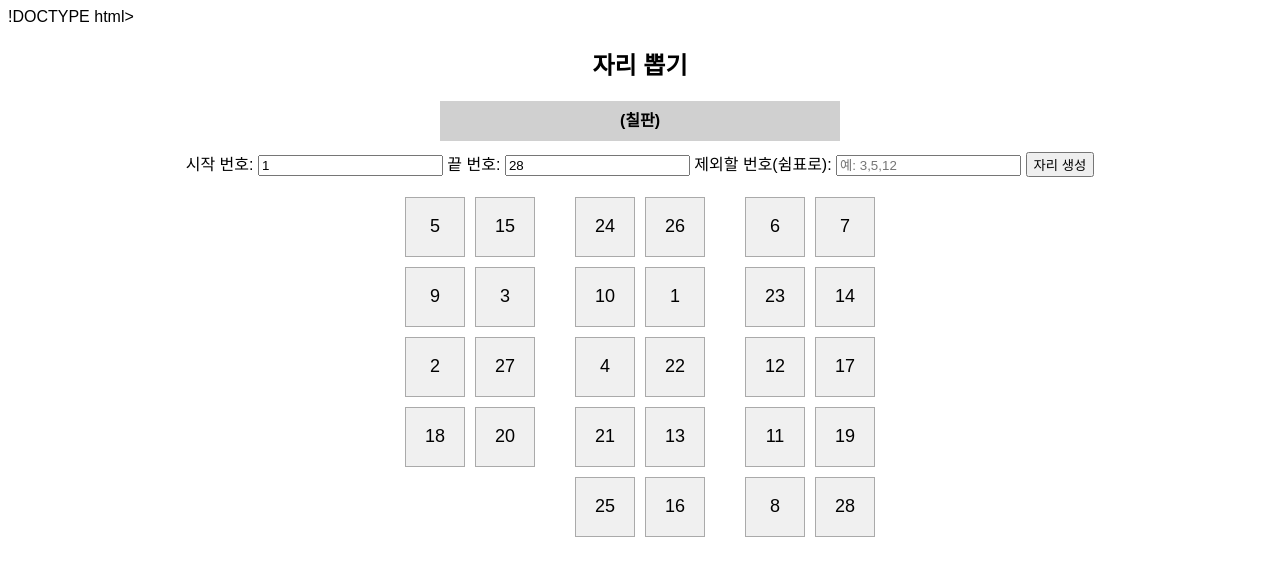
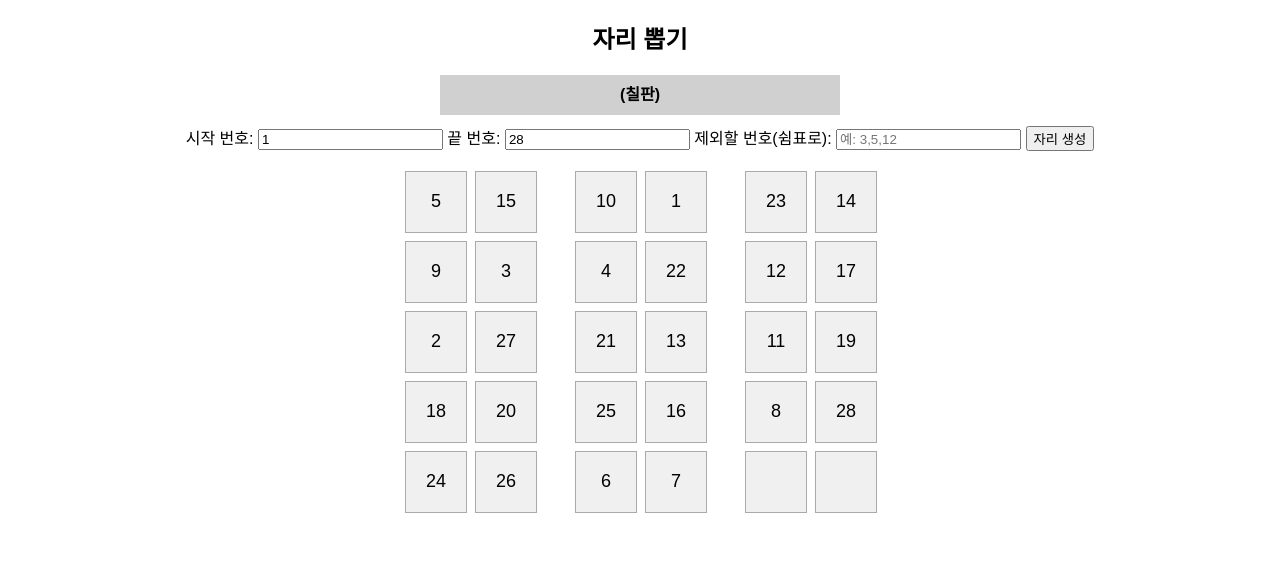
Before and after one commit to Hello4352/hello4352-index.html, a plain HTML site: page index.html in a window 1280 px wide. Both pictures are taken after a click on the button "자리 생성". Drawn offline with Linux system fonts and the light colour scheme.

Commit message:
Update index.html

```diff
--- a/index.html
+++ b/index.html
@@ -1,8 +1,8 @@
-!DOCTYPE html>
+<!DOCTYPE html>
 <html lang="ko">
 <head>
   <meta charset="UTF-8" />
-  <title>자리 뽑기</title>
+  <title>자리 뽑기 - X 및 빈칸 처리</title>
   <style>
     body { font-family: sans-serif; }
     .layout {
@@ -10,13 +10,12 @@
       justify-content: center;
       gap: 40px;
       margin-top: 20px;
+      flex-wrap: wrap;
     }
     .section {
       display: grid;
       gap: 10px;
     }
-    .left { grid-template-columns: repeat(2, 60px); grid-template-rows: repeat(4, 60px); }
-    .center, .right { grid-template-columns: repeat(2, 60px); grid-template-rows: repeat(5, 60px); }
     .cell {
       background: #f0f0f0;
       border: 1px solid #aaa;
@@ -25,10 +24,11 @@
       justify-content: center;
       font-size: 18px;
       cursor: pointer;
+      width: 60px;
+      height: 60px;
+      user-select: none;
     }
-    .clicked {
-      background: #ffcccc;
-    }
+    .clicked { background: #ffcccc; }
     .board {
       width: 400px;
       margin: 0 auto;
@@ -56,6 +56,7 @@
 </head>
 <body>
   <h2 style="text-align:center;">자리 뽑기</h2>
+
   <div class="board">(칠판)</div>
 
   <div class="inputs">
@@ -65,41 +66,38 @@
     <button onclick="generateSeats()">자리 생성</button>
   </div>
 
-  <div class="layout">
-    <div class="section left" id="leftSection"></div>
-    <div class="section center" id="centerSection"></div>
-    <div class="section right" id="rightSection"></div>
-  </div>
-
+  <div class="layout" id="seatLayout"></div>
   <div id="unplaced" class="unplaced-box" style="display:none;"></div>
 
   <script>
-    const TOTAL_SEATS = 28;
-    const seatStates = Array(TOTAL_SEATS).fill(null); // 좌석 상태 저장 (X 또는 null)
-
     function shuffle(array) {
-      for (let i = array.length -1; i > 0; i--) {
-        const j = Math.floor(Math.random() * (i +1));
+      for (let i = array.length - 1; i > 0; i--) {
+        const j = Math.floor(Math.random() * (i + 1));
         [array[i], array[j]] = [array[j], array[i]];
       }
     }
 
-    function createCell(seatIndex, value) {
+    let seatStates = []; // "X"로 표시된 칸 정보
+    let seatValues = [];
+
+    function createCell(index, value) {
       const div = document.createElement("div");
       div.className = "cell";
-      div.textContent = value;
-      div.dataset.seatIndex = seatIndex;
+      div.dataset.seatIndex = index;
 
-      if (seatStates[seatIndex] === "X") {
+      if (seatStates[index] === "X") {
         div.textContent = "×";
         div.classList.add("clicked");
+      } else {
+        div.textContent = value === "" ? "" : value;
+        div.classList.remove("clicked");
       }
 
       div.addEventListener("click", () => {
         const idx = parseInt(div.dataset.seatIndex);
         if (seatStates[idx] === "X") {
           seatStates[idx] = null;
-          div.textContent = value;
+          div.textContent = seatValues[idx] === "" ? "" : seatValues[idx];
           div.classList.remove("clicked");
         } else {
           seatStates[idx] = "X";
@@ -114,74 +112,104 @@
     function generateSeats() {
       const start = parseInt(document.getElementById("startNum").value);
       const end = parseInt(document.getElementById("endNum").value);
-      const excludeRaw = document.getElementById("excludeNums").value;
-      const exclude = excludeRaw
+      const exclude = document.getElementById("excludeNums").value
         .split(",")
         .map(s => parseInt(s.trim()))
         .filter(n => !isNaN(n));
-
-      const left = document.getElementById("leftSection");
-      const center = document.getElementById("centerSection");
-      const right = document.getElementById("rightSection");
-      const unplacedBox = document.getElementById("unplaced");
-      left.innerHTML = center.innerHTML = right.innerHTML = "";
-      unplacedBox.style.display = "none";
-      unplacedBox.innerHTML = "";
 
       if (start >= end || start < 1 || end < 1) {
         alert("시작과 끝 번호를 정확히 입력해주세요.");
         return;
       }
 
-      // 1. 시작~끝 번호 모두 배열 생성
+      const totalNumbers = end - start + 1;
       let numbers = [];
       for (let i = start; i <= end; i++) {
-        numbers.push(i);
+        if (!exclude.includes(i)) numbers.push(i);
       }
 
-      // 2. 제외할 번호는 배열에서 제거
-      const filteredNumbers = numbers.filter(n => !exclude.includes(n));
+      const columns = 2;
+      let rows = 3;
+      let perSection = columns * rows;
+      let totalSeats = perSection * 3;
 
-      // 3. 제외된 개수만큼 빈칸 생성
-      const blanksCount = numbers.length - filteredNumbers.length;
-      const blanks = Array(blanksCount).fill("");
+      if (totalNumbers > 18) {
+        perSection = Math.ceil(totalNumbers / 3);
+        rows = Math.ceil(perSection / columns);
+        totalSeats = 3 * rows * columns;
+      } else {
+        totalSeats = 18;
+        rows = 3;
+        perSection = 6;
+      }
 
-      // 4. 숫자 + 빈칸 합치기
-      const combined = filteredNumbers.concat(blanks);
+      const seatLayout = document.getElementById("seatLayout");
+      const unplacedBox = document.getElementById("unplaced");
+      seatLayout.innerHTML = "";
+      unplacedBox.style.display = "none";
+      unplacedBox.innerHTML = "";
 
-      // 5. 전체 완전 셔플 (숫자와 빈칸 골고루 섞임)
-      shuffle(combined);
+      if (seatStates.length !== totalSeats) {
+        seatStates = new Array(totalSeats).fill(null);
+      }
 
-      // 6. X표시 좌석은 유지, 나머지에 combined 값을 채우기
-      let seatValues = Array(TOTAL_SEATS).fill("");
-      let combinedIndex = 0;
-      for(let i = 0; i < TOTAL_SEATS; i++) {
-        if(seatStates[i] !== "X" && combinedIndex < combined.length) {
-          seatValues[i] = combined[combinedIndex++];
+      let autoXIndexes = [];
+      if (totalNumbers <= 18) {
+        const manualX = seatStates.map((v, i) => v === "X" ? i : -1).filter(i => i !== -1);
+        let numAutoX = 18 - numbers.length - manualX.length;
+        const available = [];
+        for (let i = 0; i < 18; i++) {
+          if (seatStates[i] !== "X") available.push(i);
+        }
+        shuffle(available);
+        autoXIndexes = available.slice(0, numAutoX);
+        for (let i = 0; i < autoXIndexes.length; i++) {
+          seatStates[autoXIndexes[i]] = "X";
         }
       }
 
-      // 7. 남는 번호 처리 (만약 combined에 숫자가 남았으면)
-      const leftover = combined.slice(combinedIndex).filter(v => v !== "");
-      if(leftover.length > 0) {
-        unplacedBox.style.display = "block";
-        unplacedBox.textContent = "배치되지 못한 번호: " + leftover.join(", ");
+      const availableIndexes = [];
+      for (let i = 0; i < totalSeats; i++) {
+        if (seatStates[i] !== "X") {
+          availableIndexes.push(i);
+        }
       }
 
-      // 8. 화면에 좌석 출력
-      const sections = [
-        { el: left, count: 8 },
-        { el: center, count: 10 },
-        { el: right, count: 10 },
-      ];
+      shuffle(numbers);
+      seatValues = new Array(totalSeats).fill("");
+      for (let i = 0; i < numbers.length && i < availableIndexes.length; i++) {
+        seatValues[availableIndexes[i]] = numbers[i];
+      }
 
-      let seatIndex = 0;
-      sections.forEach(section => {
-        for(let i=0; i < section.count; i++) {
-          section.el.appendChild(createCell(seatIndex, seatValues[seatIndex]));
-          seatIndex++;
+      if (autoXIndexes.length > 0) {
+        for (const idx of autoXIndexes) {
+          seatStates[idx] = null;
         }
-      });
+      }
+
+      for (let s = 0; s < 3; s++) {
+        const section = document.createElement("div");
+        section.className = "section";
+        section.style.gridTemplateColumns = `repeat(${columns}, 60px)`;
+        section.style.gridTemplateRows = `repeat(${rows}, 60px)`;
+
+        for (let row = 0; row < rows; row++) {
+          for (let col = 0; col < columns; col++) {
+            const localIndex = row * columns + col;
+            const globalIndex = s * columns * rows + localIndex;
+            const val = seatStates[globalIndex] === "X" ? "" : seatValues[globalIndex];
+            section.appendChild(createCell(globalIndex, val));
+          }
+        }
+        seatLayout.appendChild(section);
+      }
+
+      const placedNumbers = seatValues.filter(v => typeof v === "number");
+      const missing = numbers.filter(n => !placedNumbers.includes(n));
+      if (missing.length > 0) {
+        unplacedBox.style.display = "block";
+        unplacedBox.textContent = "자리 배치되지 못한 번호: " + missing.join(", ");
+      }
     }
   </script>
 </body>
```
